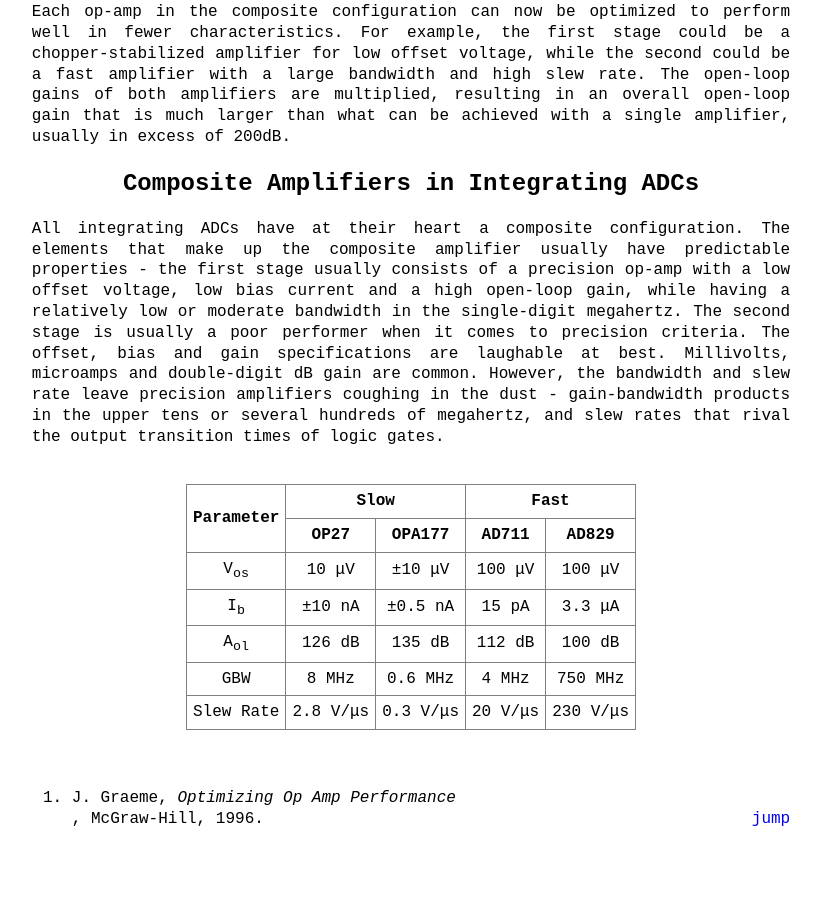
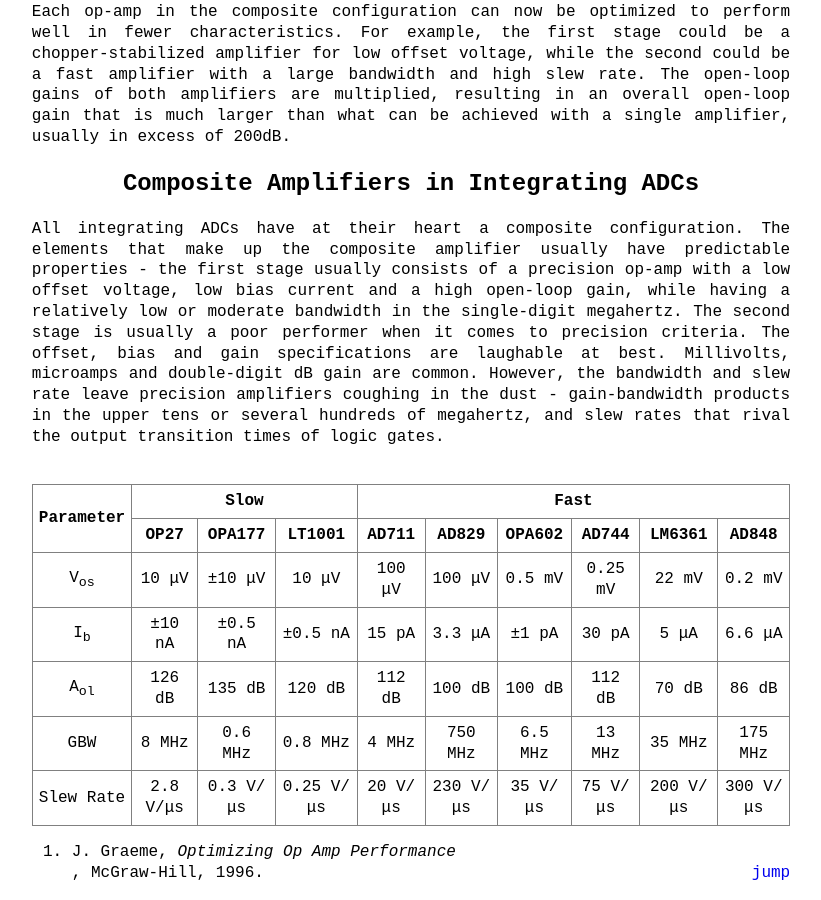
Before and after one commit to NNNILabs/NNNILabs.github.io, a Jekyll site: the page built from _posts/2025-06-18-Composite-Integrators.md, in a window 1280 px wide and 900 px high, scrolled down 1586 px. Shown: the whole window, without its empty margins (229-1050 px from the left). Built offline with Jekyll 4.4.1, drawn with Linux system fonts in a browser that asks for light colours; before the commit the page ends 2431 px from its top, so only the background shows below that.

Commit message:
composite amplifiers: updated table

```diff
--- a/_posts/2025-06-18-Composite-Integrators.md
+++ b/_posts/2025-06-18-Composite-Integrators.md
@@ -30,14 +30,19 @@
   <thead>
     <tr>
       <th rowspan="2">Parameter</th>
-      <th colspan="2">Slow</th>
-      <th colspan="2">Fast</th>
+      <th colspan="3">Slow</th>
+      <th colspan="6">Fast</th>
     </tr>
     <tr>
       <th>OP27</th>
       <th>OPA177</th>
+      <th>LT1001</th>
       <th>AD711</th>
       <th>AD829</th>
+      <th>OPA602</th>
+      <th>AD744</th>
+      <th>LM6361</th>
+      <th>AD848</th>
     </tr>
   </thead>
   <tbody>
@@ -45,39 +50,65 @@
       <td>V<sub>os</sub></td>
       <td>10 μV</td>
       <td>±10 μV</td>
+      <td>10 μV</td>
       <td>100 μV</td>
       <td>100 μV</td>
+      <td>0.5 mV</td>
+      <td>0.25 mV</td>
+      <td>22 mV</td>
+      <td>0.2 mV</td>
     </tr>
     <tr>
       <td>I<sub>b</sub></td>
       <td>±10 nA</td>
       <td>±0.5 nA</td>
+      <td>±0.5 nA</td>
       <td>15 pA</td>
       <td>3.3 μA</td>
+      <td>±1 pA</td>
+      <td>30 pA</td>
+      <td>5 μA</td>
+      <td>6.6 μA</td>
     </tr>
     <tr>
       <td>A<sub>ol</sub></td>
       <td>126 dB</td>
       <td>135 dB</td>
+      <td>120 dB</td>
       <td>112 dB</td>
       <td>100 dB</td>
+      <td>100 dB</td>
+      <td>112 dB</td>
+      <td>70 dB</td>
+      <td>86 dB</td>
     </tr>
     <tr>
       <td>GBW</td>
       <td>8 MHz</td>
       <td>0.6 MHz</td>
+      <td>0.8 MHz</td>
       <td>4 MHz</td>
       <td>750 MHz</td>
+      <td>6.5 MHz</td>
+      <td>13 MHz</td>
+      <td>35 MHz</td>
+      <td>175 MHz</td>
     </tr>
     <tr>
       <td>Slew Rate</td>
       <td>2.8 V/μs</td>
       <td>0.3 V/μs</td>
+      <td>0.25 V/μs</td>
       <td>20 V/μs</td>
       <td>230 V/μs</td>
+      <td>35 V/μs</td>
+      <td>75 V/μs</td>
+      <td>200 V/μs</td>
+      <td>300 V/μs</td>
     </tr>
   </tbody>
-</table><br><br>
+</table>
+
 
 </div>
 
```
